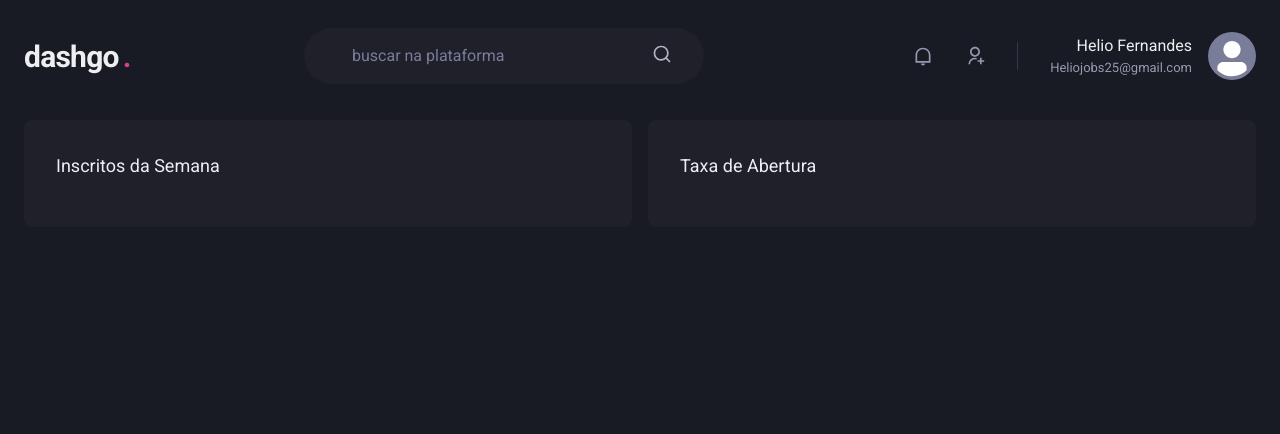
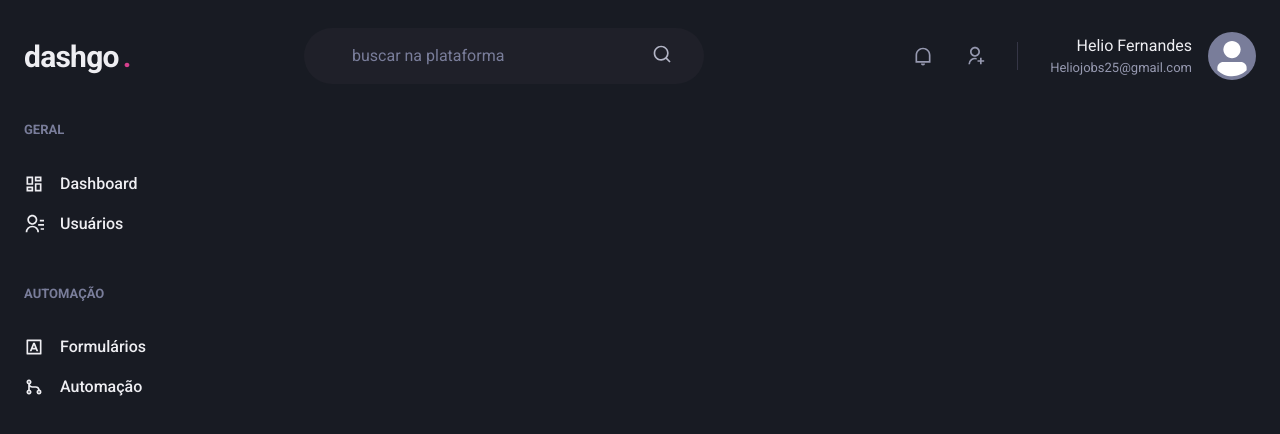
Before and after one commit to HelioAnacronista/Chapter-IV, a Next.js app: page /dashboard in a window 1280 px wide. Shown: the top 434 px of the page. Built offline with nearby package versions, Linux system fonts and the light colour scheme.

Commit message:
feat: Componente Sidebar

```diff
--- /dev/null
+++ b/src/components/Sidebar.tsx
@@ -0,0 +1,57 @@
+import { Box, Icon, Link, Stack, Text } from "@chakra-ui/react";
+import {
+  RiContactsLine,
+  RiDashboardLine,
+  RiGitMergeLine,
+  RiInputMethodLine,
+} from "react-icons/ri";
+
+export function Sidebar() {
+  return (
+    <Box as="aside" w="64" mr="8">
+      <Stack spacing="12" align="flex-start">
+        <Box>
+          <Text fontWeight="bold" color="gray.400" fontSize="small">
+            GERAL
+          </Text>
+          <Stack spacing="4" mt="8" align="stretch">
+            <Link display="flex" alignItems="center">
+              <Icon as={RiDashboardLine} fontSize="20" />
+              <Text ml="4" fontWeight="medium">
+                Dashboard
+              </Text>
+            </Link>
+
+            <Link display="flex" alignItems="center">
+              <Icon as={RiContactsLine} fontSize="20" />
+              <Text ml="4" fontWeight="medium">
+                Usuários
+              </Text>
+            </Link>
+          </Stack>
+        </Box>
+
+        <Box>
+          <Text fontWeight="bold" color="gray.400" fontSize="small">
+            AUTOMAÇÃO
+          </Text>
+          <Stack spacing="4" mt="8" align="stretch">
+            <Link display="flex" alignItems="center">
+              <Icon as={RiInputMethodLine} fontSize="20" />
+              <Text ml="4" fontWeight="medium">
+                Formulários
+              </Text>
+            </Link>
+
+            <Link display="flex" alignItems="center">
+              <Icon as={RiGitMergeLine} fontSize="20" />
+              <Text ml="4" fontWeight="medium">
+                Automação
+              </Text>
+            </Link>
+          </Stack>
+        </Box>
+      </Stack>
+    </Box>
+  );
+}
--- a/src/pages/dashboard.tsx
+++ b/src/pages/dashboard.tsx
@@ -1,24 +1,15 @@
 import { Header } from "@/components/Header";
-import { Box, Flex, SimpleGrid, Text } from "@chakra-ui/react";
+import { Sidebar } from "@/components/Sidebar";
+import { Flex } from "@chakra-ui/react";
 
 function Dashboard() {
   return (
     <>
       <Flex direction="column" h="100vh">
         <Header />
+
         <Flex w="100%" my="6" maxWidth={1480} mx="auto" px="6">
-          <SimpleGrid flex="1" gap="4" minChildWidth="320px" align="Flex-start">
-            <Box p="8" bg="gray.800" borderRadius={8} pb="4">
-              <Text fontSize="lg" mb="4">
-                Inscritos da Semana
-              </Text>
-            </Box>
-            <Box p="8" bg="gray.800" borderRadius={8}>
-              <Text fontSize="lg" mb="4">
-                Taxa de Abertura
-              </Text>
-            </Box>
-          </SimpleGrid>
+          <Sidebar />
         </Flex>
       </Flex>
     </>
```
Also changed, not shown: src/components/Header.tsx (indentation only).
